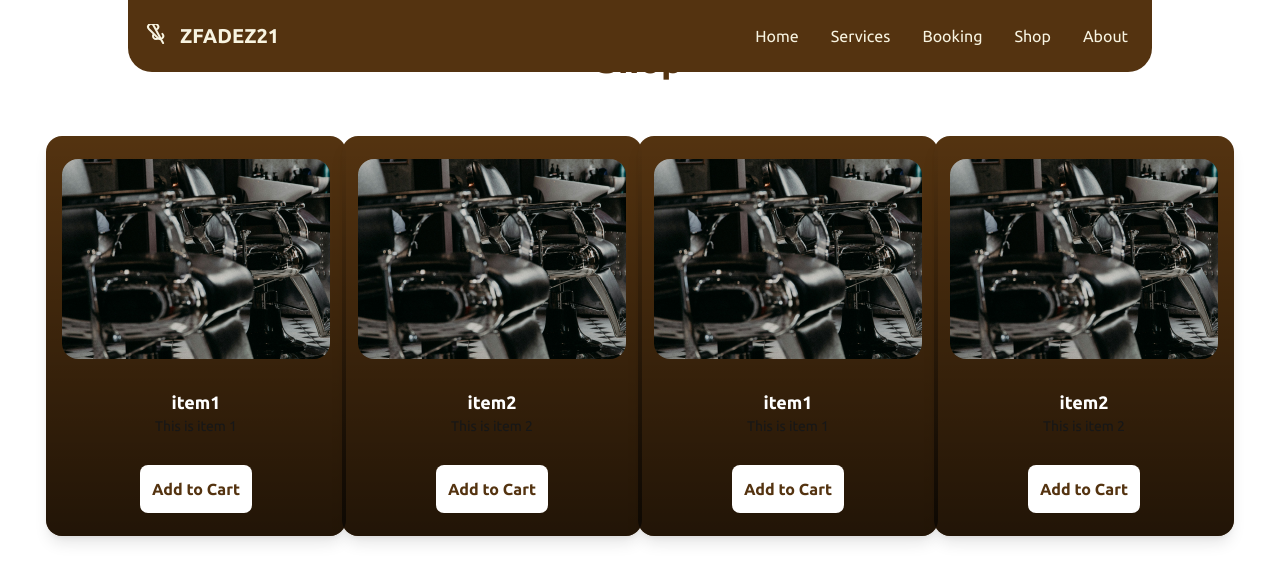
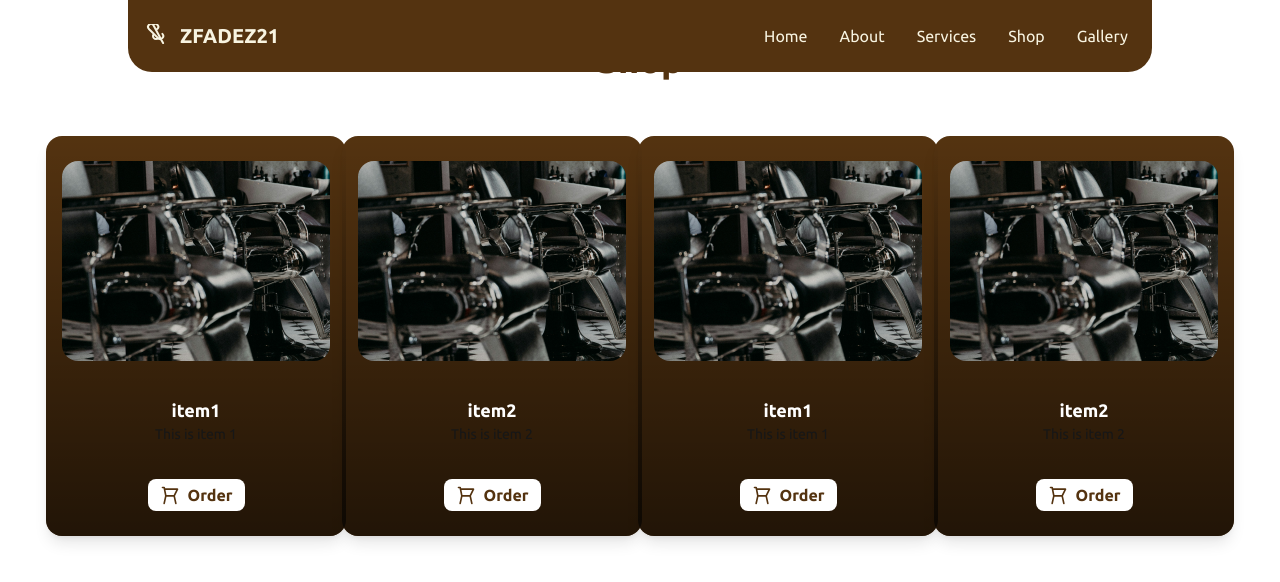
Before and after one commit to Gadisaka/zfadez21, a Next.js app: page /shop in a window 1280 px wide. Shown: the top 582 px of the page. Built offline with nearby package versions, Linux system fonts and the light colour scheme; a web font is replaced by a local one.

Commit message:
Add smooth scrolling and update navbar links for section navigation

```diff
--- a/app/about/page.tsx
+++ b/app/about/page.tsx
@@ -9,7 +9,10 @@ import img3 from "@/public/images/pexels-gustavo-fring-7447151.jpg";
 
 const About = () => {
   return (
-    <div className="w-full min-h-fit flex flex-col bg-[#fff] text-[#543310] p-10 lg:py-32 gap-28 justify-center items-center ">
+    <div
+      className="w-full min-h-fit flex flex-col bg-[#fff] text-[#543310] p-10 lg:py-32 gap-28 justify-center items-center "
+      id="about"
+    >
       {/* <h1 className="text-3xl font-bold w-full"> About</h1> */}
       <div className="w-full flex  justify-center items-center gap-10">
         {/* left */}
--- a/app/components/Navbar.tsx
+++ b/app/components/Navbar.tsx
@@ -5,23 +5,23 @@ const Navbar = () => {
   const items = [
     {
       text: "Home",
-      href: "/",
+      href: "#home",
+    },
+    {
+      text: "About",
+      href: "#about",
     },
     {
       text: "Services",
-      href: "/services",
-    },
-    {
-      text: "Booking",
-      href: "/booking",
+      href: "#services",
     },
     {
       text: "Shop",
-      href: "/shop",
+      href: "#shop",
     },
     {
-      text: "About",
-      href: "/about",
+      text: "Gallery",
+      href: "#gallery",
     },
   ];
 
--- a/app/gallery/page.tsx
+++ b/app/gallery/page.tsx
@@ -25,7 +25,10 @@ const Gallery = () => {
   }, []);
 
   return (
-    <div className="w-full flex flex-col items-center justify-center relative bg-[#fcf9f5]  py-5">
+    <div
+      className="w-full flex flex-col items-center justify-center relative bg-[#fcf9f5]  py-5"
+      id="gallery"
+    >
       <h1 className="text-4xl font-bold my-6 text-[#543310]">Gallery</h1>
       <div className="w-full max-w-6xl flex gap-4 overflow-hidden relative">
         <div
--- a/app/globals.css
+++ b/app/globals.css
@@ -83,3 +83,7 @@ body {
   background: var(--background);
   font-family: "Ubuntu", Arial, Helvetica, sans-serif;
 }
+
+html {
+  scroll-behavior: smooth;
+}
--- a/app/main/page.tsx
+++ b/app/main/page.tsx
@@ -62,7 +62,10 @@ export default function Home() {
   };
 
   return (
-    <div className="relative w-full h-screen bg-[#543310] flex flex-col lg:flex-row justify-end md:items-center lg:justify-center lg:items-end  overflow-hidden ">
+    <div
+      className="relative w-full h-screen bg-[#543310] flex flex-col lg:flex-row justify-end md:items-center lg:justify-center lg:items-end  overflow-hidden "
+      id="home"
+    >
       <div className="absolute top-0 right-0 w-full h-full z-20 bg-gradient-to-l from-[#000000] opacity-60"></div>
       <h1 className="text-5xl font-bold flex lg:hidden flex-col w-full mb-5  relative items-center justify-center text-center z-30">
         ZFADEZ21
--- a/app/services/page.tsx
+++ b/app/services/page.tsx
@@ -41,7 +41,10 @@ const services = [
 
 const Service = () => {
   return (
-    <div className="w-full min-h-fit flex flex-col bg-[#fcf9f5] text-[#543310] pt-5 gap-10 lg:p-10 justify-center items-center ">
+    <div
+      className="w-full min-h-fit flex flex-col bg-[#fcf9f5] text-[#543310] pt-5 gap-10 lg:p-10 justify-center items-center "
+      id="services"
+    >
       <h1 className="text-4xl font-bold my-6 lg:my-0">Our Services</h1>
       <div className="flex justify-center items-center gap-5">
         <hr className="border-[#543310] w-[100px] lg:w-[200px] border-dashed " />
--- a/app/shop/page.tsx
+++ b/app/shop/page.tsx
@@ -57,7 +57,10 @@ const Shop = () => {
   };
 
   return (
-    <div className="w-full min-h-fit flex flex-col bg-[#fff]  gap-10 lg:p-10 justify-center items-center ">
+    <div
+      className="w-full min-h-fit flex flex-col bg-[#fff]  gap-10 lg:p-10 justify-center items-center "
+      id="shop"
+    >
       <h1 className="text-4xl font-bold my-6 lg:my-0 text-[#543310]">Shop</h1>
       <div className="w-full p-4 grid grid-cols-1 md:grid-cols-2 lg:grid-cols-4 justify-items-center gap-4">
         {items.map((product) => (
@@ -80,9 +83,23 @@ const Shop = () => {
             </div>
             <button
               onClick={() => addToCart(product)}
-              className="text-[#543310] p-3 rounded-lg bg-white font-bold  z-30"
+              className="text-[#543310] p-1 px-3 rounded-lg bg-white font-bold flex items-center gap-2 z-30"
             >
-              Add to Cart
+              <svg
+                xmlns="http://www.w3.org/2000/svg"
+                fill="none"
+                viewBox="0 0 24 24"
+                strokeWidth={2}
+                stroke="currentColor"
+                className="w-5 h-5"
+              >
+                <path
+                  strokeLinecap="round"
+                  strokeLinejoin="round"
+                  d="M3 3h2l.4 2M7 13h10l4-8H5.4M7 13L5.4 5M7 13l-2 9m2-9h10m0 0l2 9m-2-9H7"
+                />
+              </svg>
+              Order
             </button>
           </div>
         ))}
```
